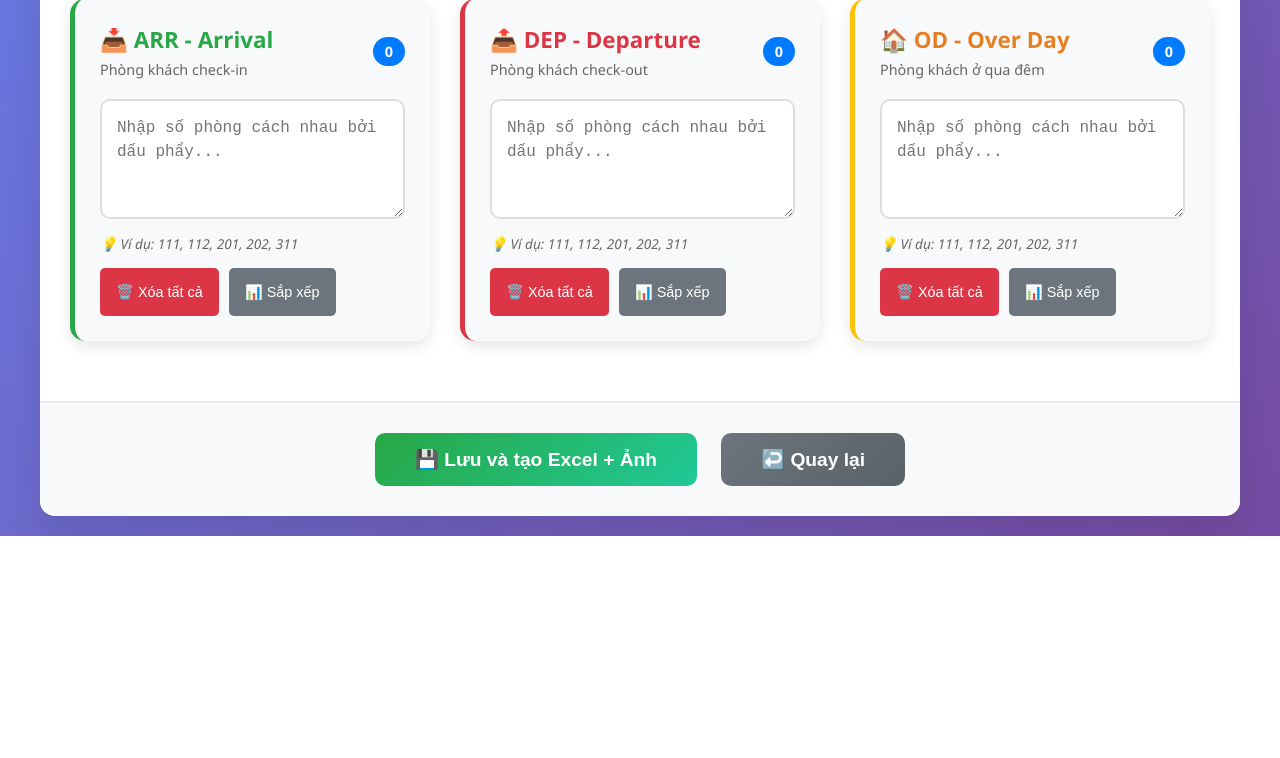
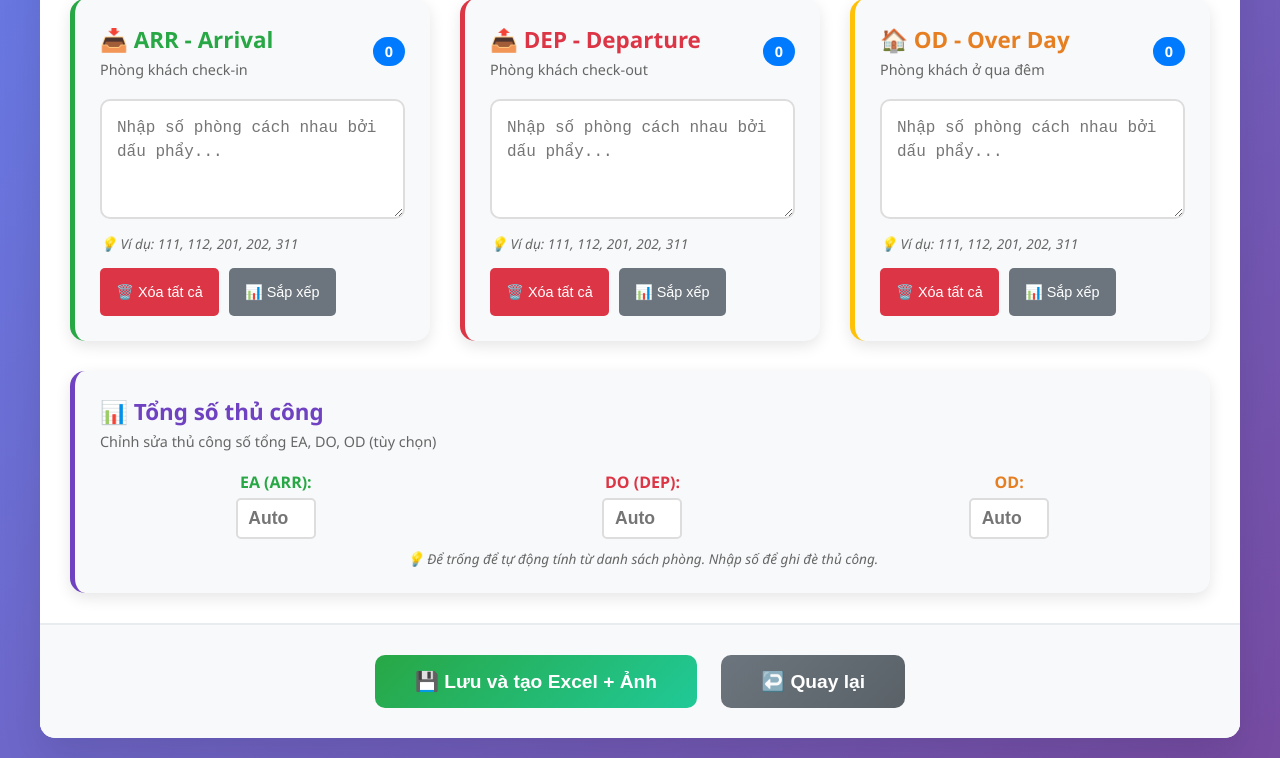
Before and after one commit to nd-tung/chiaphong, a Flask app: template templates/manual_edit.html in a window 1280 px wide. Shown: the part 290-1048 px from the top of the page. Before the commit the page ends 826 px from the top, so only its background shows below. Run offline with Flask 3, Linux system fonts and the light colour scheme; the template is opened without the code that fills it, so the values that code supplies are empty.

Commit message:
Add automatic totals calculation and manual totals override functionality

```diff
--- a/templates/manual_edit.html
+++ b/templates/manual_edit.html
@@ -610,6 +610,41 @@
                         </div>
                     </div>
                 </div>
+
+                <!-- Manual Totals Section -->
+                <div class="category-card" style="border-left-color: #6f42c1; margin-top: 30px;">
+                    <div class="category-header">
+                        <div>
+                            <div class="category-title" style="color: #6f42c1;">📊 Tổng số thủ công</div>
+                            <div class="category-description">Chỉnh sửa thủ công số tổng EA, DO, OD (tùy chọn)</div>
+                        </div>
+                    </div>
+
+                    <div class="totals-grid" style="display: grid; grid-template-columns: repeat(auto-fit, minmax(150px, 1fr)); gap: 15px;">
+                        <div style="text-align: center;">
+                            <label style="display: block; font-weight: bold; margin-bottom: 5px; color: #28a745;">EA (ARR):</label>
+                            <input type="number" name="manual_ea" id="manual_ea"
+                                   style="width: 80px; padding: 8px; border: 2px solid #ddd; border-radius: 5px; text-align: center; font-size: 1.1em; font-weight: bold;"
+                                   placeholder="Auto" min="0">
+                        </div>
+                        <div style="text-align: center;">
+                            <label style="display: block; font-weight: bold; margin-bottom: 5px; color: #dc3545;">DO (DEP):</label>
+                            <input type="number" name="manual_do" id="manual_do"
+                                   style="width: 80px; padding: 8px; border: 2px solid #ddd; border-radius: 5px; text-align: center; font-size: 1.1em; font-weight: bold;"
+                                   placeholder="Auto" min="0">
+                        </div>
+                        <div style="text-align: center;">
+                            <label style="display: block; font-weight: bold; margin-bottom: 5px; color: #e67e22;">OD:</label>
+                            <input type="number" name="manual_od" id="manual_od"
+                                   style="width: 80px; padding: 8px; border: 2px solid #ddd; border-radius: 5px; text-align: center; font-size: 1.1em; font-weight: bold;"
+                                   placeholder="Auto" min="0">
+                        </div>
+                    </div>
+
+                    <div class="help-text" style="margin-top: 10px; text-align: center;">
+                        💡 Để trống để tự động tính từ danh sách phòng. Nhập số để ghi đè thủ công.
+                    </div>
+                </div>
             </form>
         </div>
 
```
Also changed, not shown: web_server.py (+35 -0 lines), 1 other file.
